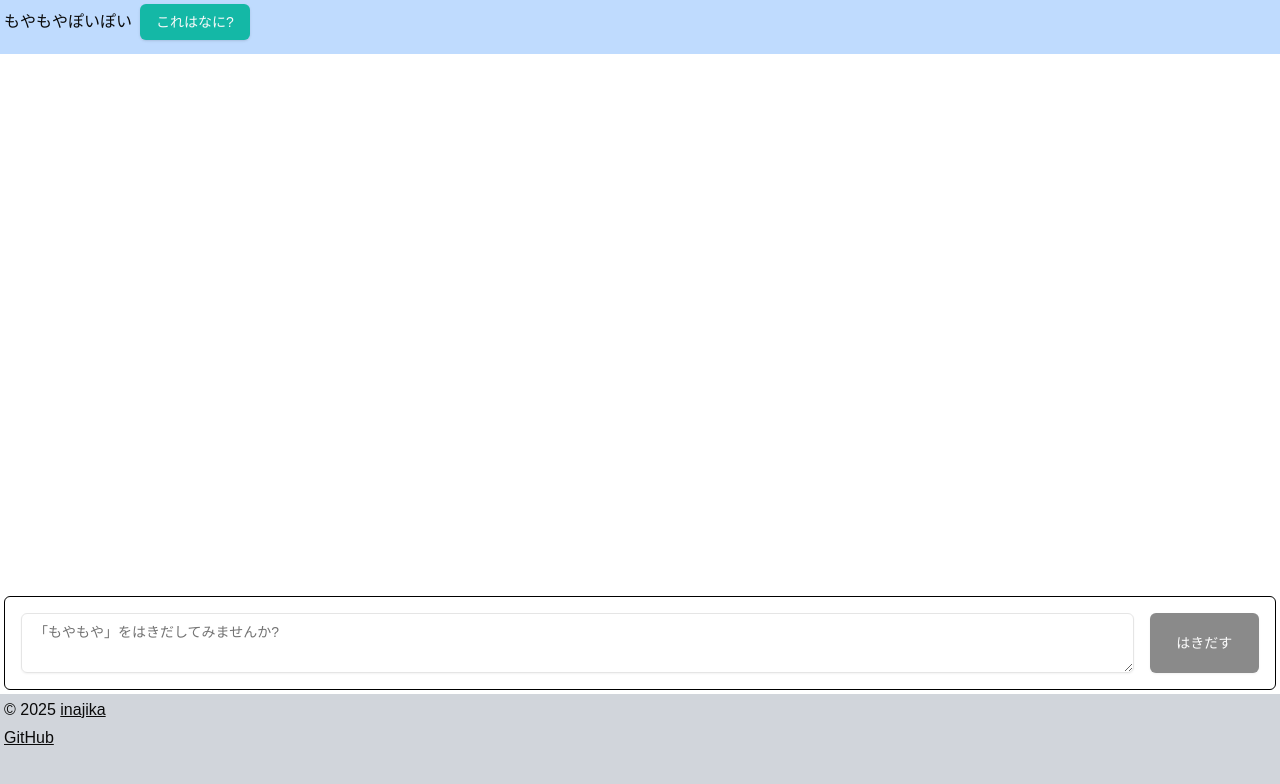
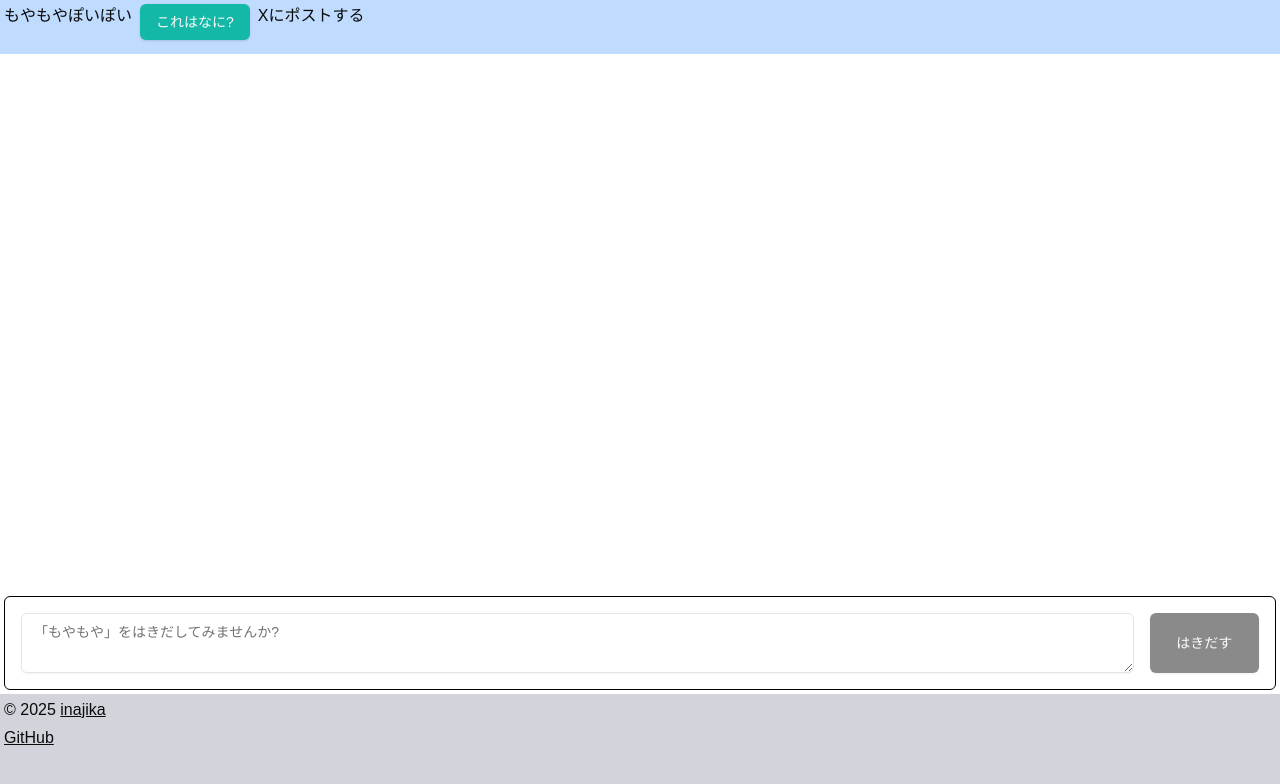
Before and after one commit to inajika/moyapoi-web, a Next.js app: page / in a window 1280 px wide. Shown: the top 784 px of the page. Built offline with nearby package versions, Linux system fonts and the light colour scheme.

Commit message:
feat: Xへのポストボタンを追加

```diff
--- a/src/app/layout.tsx
+++ b/src/app/layout.tsx
@@ -21,6 +21,7 @@ export default function RootLayout({
         <Header />
         <main className="flex-1">{children}</main>
         <Footer />
+        <script async src="https://platform.twitter.com/widgets.js" />
       </body>
     </html>
   );
--- a/src/components/header.tsx
+++ b/src/components/header.tsx
@@ -15,11 +15,11 @@ import { Button } from '@/components/ui/button';
  */
 export default function Header() {
   return (
-    <header className="h-[4rem] p-1 bg-blue-200">
+    <header className="h-[4rem] p-1 bg-blue-200 flex flex-row">
       もやもやぽいぽい
       <AlertDialog>
         <AlertDialogTrigger asChild>
-          <Button className="ml-2 bg-teal-500 hover:bg-teal-200 hover:text-black">
+          <Button className="ml-2 mr-2 bg-teal-500 hover:bg-teal-200 hover:text-black">
             これはなに?
           </Button>
         </AlertDialogTrigger>
@@ -39,6 +39,16 @@ export default function Header() {
           </AlertDialogFooter>
         </AlertDialogContent>
       </AlertDialog>
+      <a
+        href="https://twitter.com/intent/tweet?ref_src=twsrc%5Etfw"
+        className="twitter-hashtag-button"
+        data-text="「もやもや」を「ぽいぽい」してみませんか？"
+        data-url="https://moyapoi.inajika.com/"
+        data-lang="ja"
+        data-show-count="false"
+      >
+        Xにポストする
+      </a>
     </header>
   );
 }
```
Also changed, not shown: 1 other file (tests, documents, lock files or other folders).
